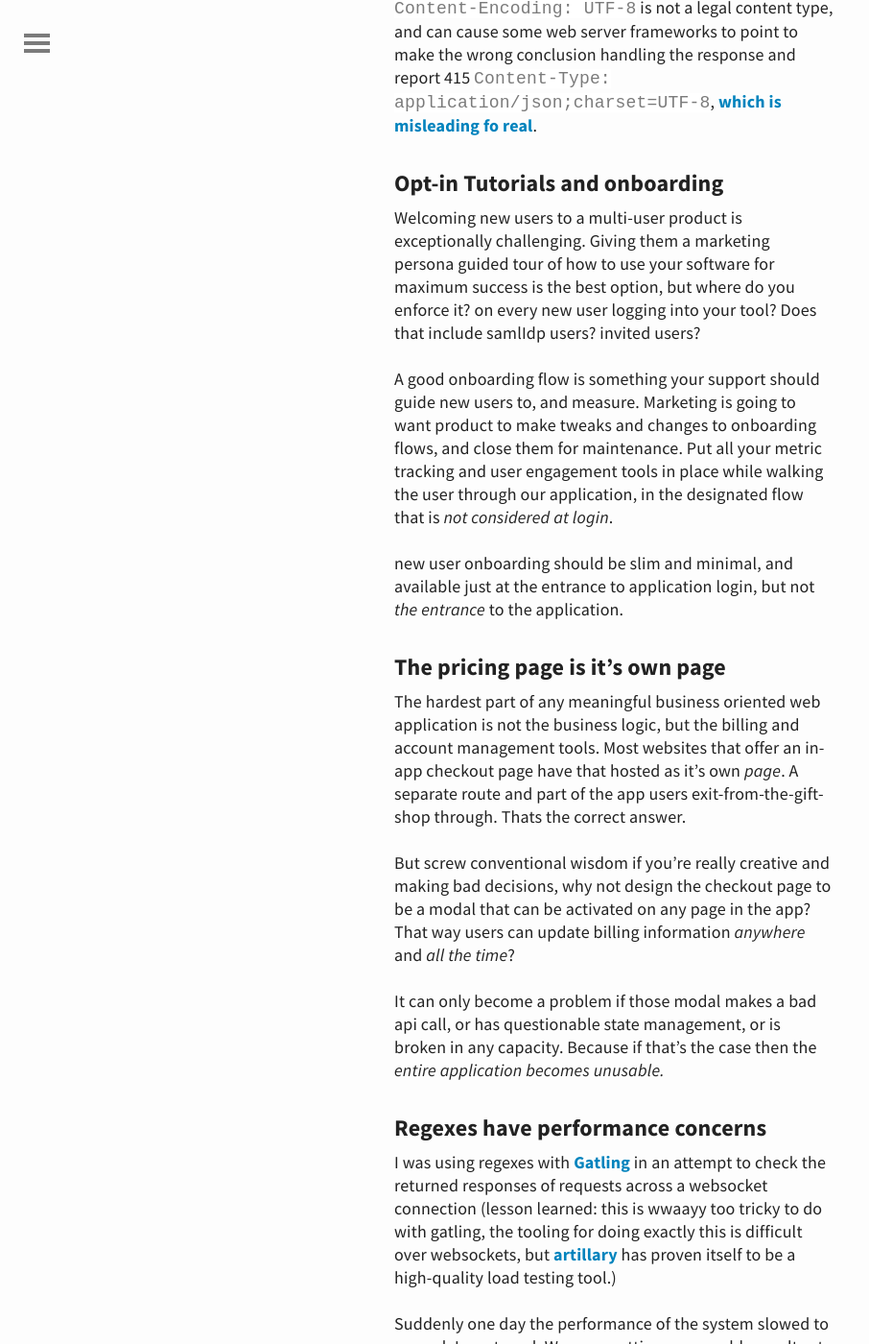
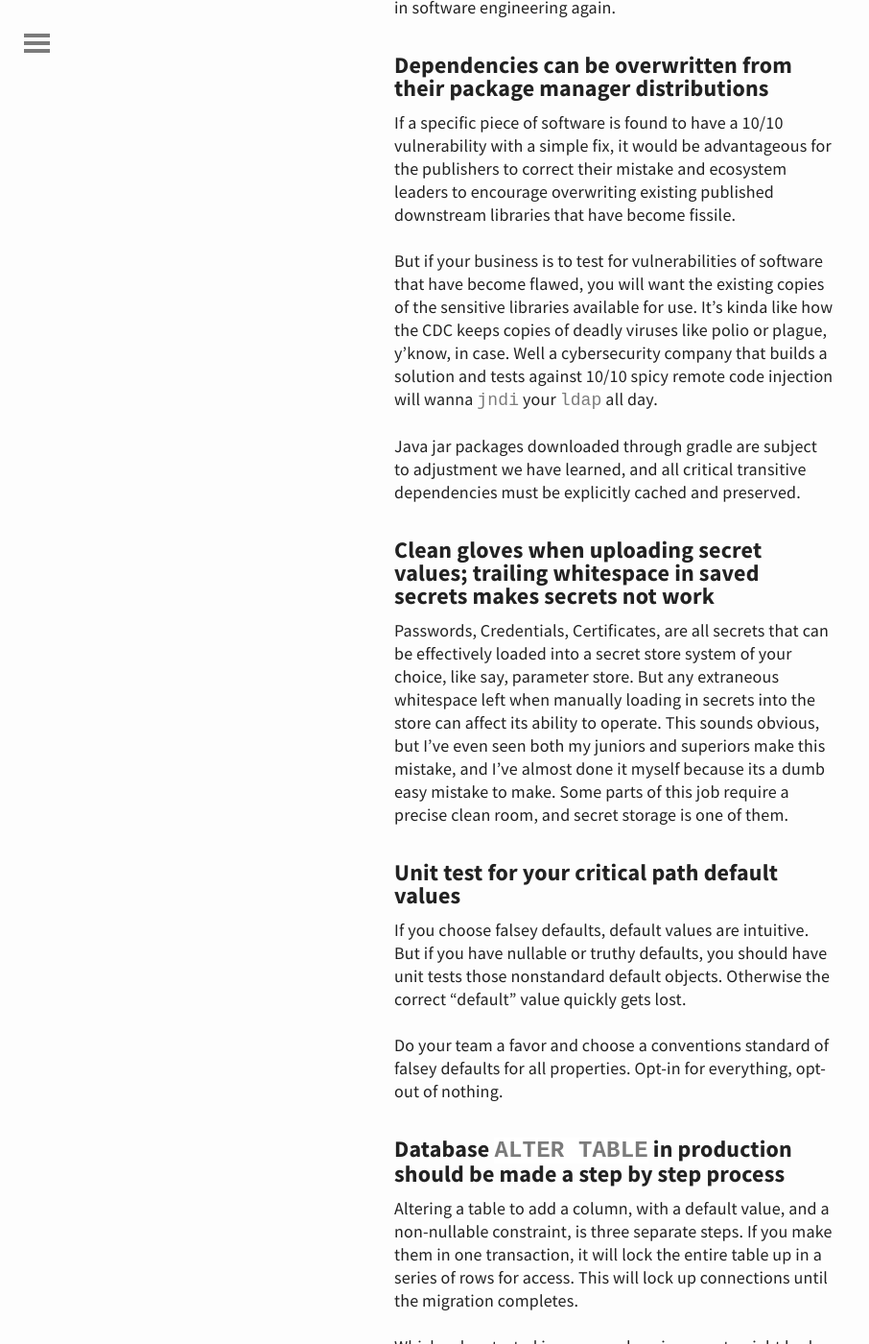
Before and after one commit to untra/untra.github.io, a Jekyll site: the page built from _posts/2018-11-7-nondetermistic-time-sucks.md, in a window 1280 px wide and 1400 px high, scrolled down 831 px. Shown: the whole window at 96% size, without its empty margins (0-906 px from the left). Built offline with Jekyll 4.4.1, drawn with Linux system fonts in a browser that asks for light colours; some of the changed text lies outside the part shown.

Commit message:
galaxy and nondeterministic time sucks words

```diff
--- a/_config.yml
+++ b/_config.yml
@@ -66,6 +66,7 @@ ga_domain: 'auto'
 
 # off-site navigations under the hosted
 navitems:
+  - [ "🌌Factorio Galaxy", "https://galaxy.untra.io/planets"]
   - [ "🔁Naiveasync", "https://naiveasync.untra.io/"]
   - [ "🍱Naivetable", "https://naivetable.untra.io/"]
   - [ "💬Jekyll Polyglot", "https://polyglot.untra.io/"]
--- a/_posts/2018-11-7-nondetermistic-time-sucks.md
+++ b/_posts/2018-11-7-nondetermistic-time-sucks.md
@@ -7,9 +7,38 @@ keywords: [Nondeterminism, Time Suck, Software Engineering, regex, sync folder,
 
 This is a record of all of the times software became a drag, sucking up time, resources and energy trying to fix a stupid problem or a silly mistake.
 
+Some of these are personal mistakes in development. Some of these incidents made it to production. Some of these I experienced and triaged, but never made the mistake but felt the _pain_. And they became learning experiences.
+
 These issues have consumed hours of my life, and the solutions to these monkey puzzles were ultimately trivial. There is a lot of sarcasm and snark in these stories; I was typically pretty pissed and exhausted when I arrived at conclusions to these challenges.
 
 I keep this record to ensure I never make the same mistakes in software engineering again.
+
+#### Dependencies can be overwritten from their package manager distributions
+
+If a specific piece of software is found to have a 10/10 vulnerability with a simple fix, it would be advantageous for the publishers to correct their mistake and ecosystem leaders to encourage overwriting existing published downstream libraries that have become fissile.
+
+But if your business is to test for vulnerabilities of software that have become flawed, you will want the existing copies of the sensitive libraries available for use. It's kinda like how the CDC keeps copies of deadly viruses like polio or plague, y'know, in case. Well a cybersecurity company that builds a solution and tests against 10/10 spicy remote code injection will wanna `jndi` your `ldap` all day.
+
+Java jar packages downloaded through gradle are subject to adjustment we have learned, and all critical transitive dependencies must be explicitly cached and preserved.
+
+#### Clean gloves when uploading secret values; trailing whitespace in saved secrets makes secrets not work
+
+Passwords, Credentials, Certificates, are all secrets that can be effectively loaded into a secret store system of your choice, like say, parameter store.
+But any extraneous whitespace left when manually loading in secrets into the store can affect its ability to operate. This sounds obvious, but I've even seen both my juniors and superiors make this mistake, and I've almost done it myself because its a dumb easy mistake to make. Some parts of this job require a precise clean room, and secret storage is one of them.
+
+#### Unit test for your critical path default values
+
+If you choose falsey defaults, default values are intuitive. But if you have nullable or truthy defaults, you should have unit tests those nonstandard default objects. Otherwise the correct "default" value quickly gets lost.
+
+Do your team a favor and choose a conventions standard of falsey defaults for all properties. Opt-in for everything, opt-out of nothing.
+
+#### Database `ALTER TABLE` in production should be made a step by step process
+
+Altering a table to add a column, with a default value, and a non-nullable constraint, is three separate steps. If you make them in one transaction, it will lock the entire table up in a series of rows for access. This will lock up connections until the migration completes.
+
+Which, when tested in a preprod environment, might look just fine because the preprod dataset is smaller. But in production, it will take longer, especially if migration takes longer than a kube defined readiness probe of 60 or so seconds.
+
+The solution is to make each of these as separate transactions, which will separately modify the table, and then each row, and then the table again, and will not lock up the entire table. When structuring database migrations in production, take fewer, smaller steps.
 
 #### UTF-8 is not a content encoding
 
@@ -65,7 +94,9 @@ but understand that delicate OS folders that are synced may cause performance pr
 #### HTTP headers will need to approved by CORS
 * https://enable-cors.org/server_nginx.html
 
-I'll edit in this story another time...
+CORS is defined at the server level to specify which clients are allowed to call inline scripts, and browsers are responsible for enforcing it.
+
+Let that one marinate.
 
 #### Python fails to compile due to mixed/missing extra tab/space
 * see also: https://unspecified.wordpress.com/2011/10/18/why-pythons-whitespace-rule-is-right/
```
